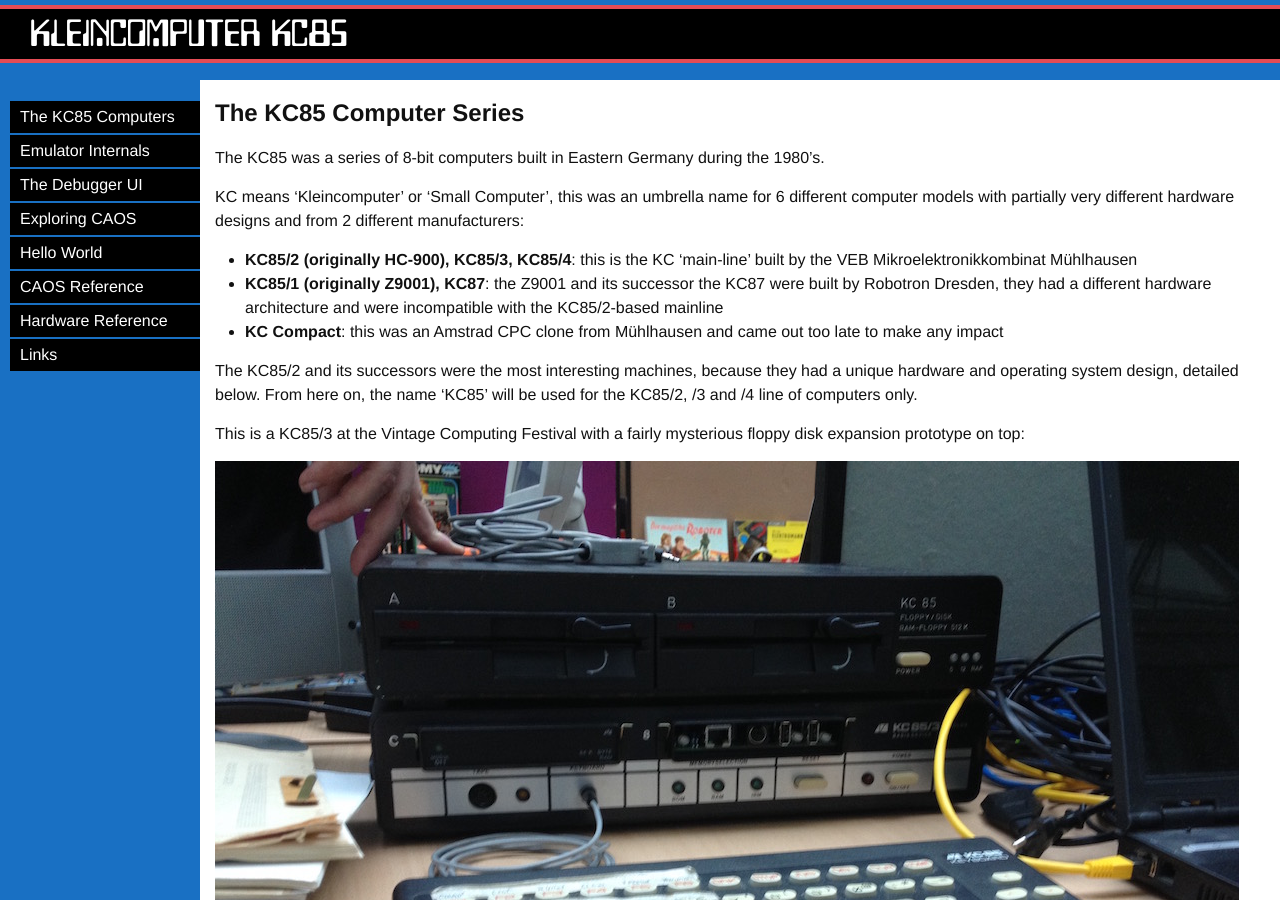
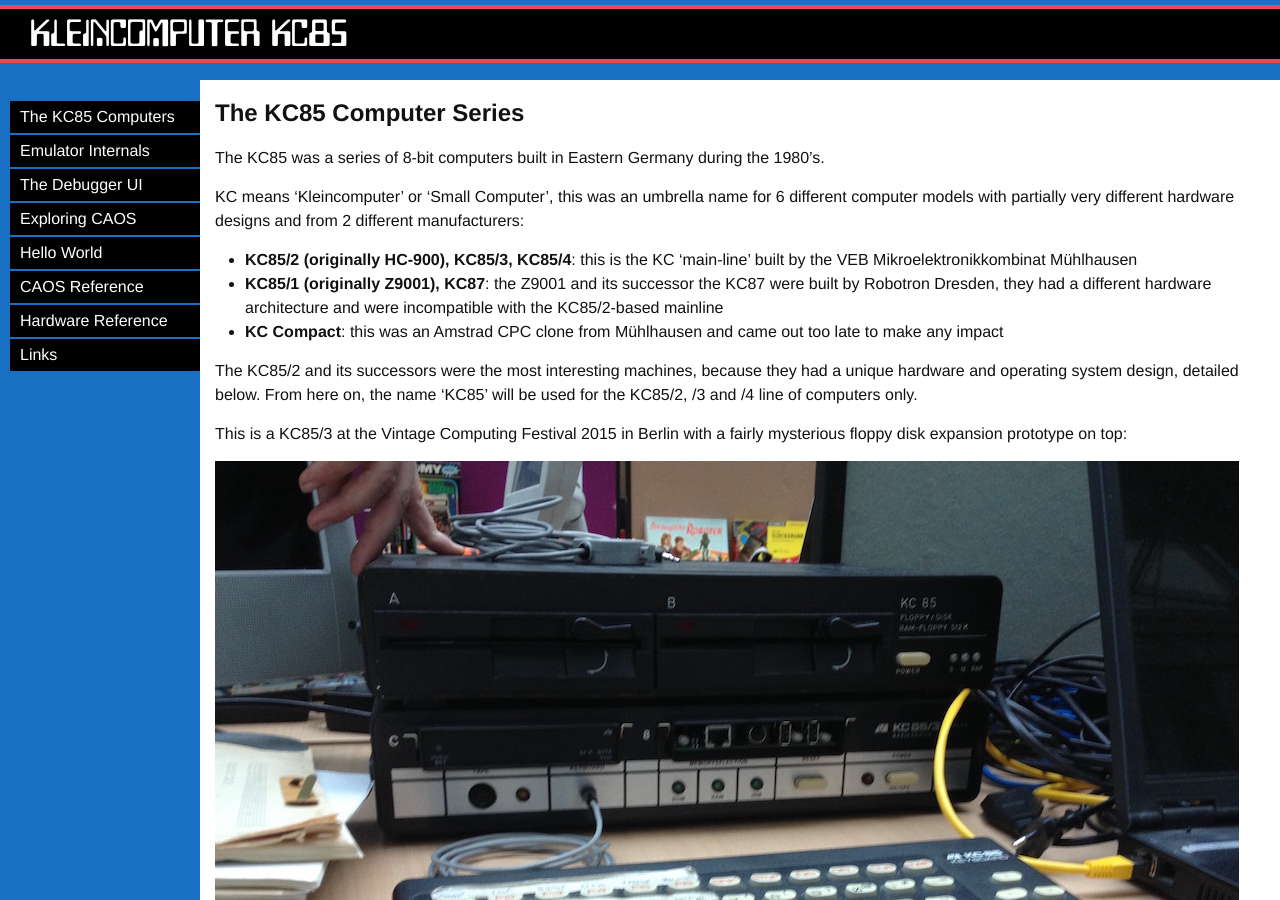
Before and after one commit to floooh/yakc, a Jekyll site: the page built from web/p010_kc85.md, in a window 1280 px wide and 900 px high. Built offline with Jekyll 4.4.1, drawn with Linux system fonts in a browser that asks for light colours.

Commit message:
Minor webpage fixes

```diff
--- a/web/p010_kc85.md
+++ b/web/p010_kc85.md
@@ -25,8 +25,8 @@ a unique hardware and operating system design, detailed below.
 From here on, the name 'KC85' will be used for the KC85/2, /3 and /4 line
 of computers only.
 
-This is a KC85/3 at the Vintage Computing Festival with a fairly mysterious
-floppy disk expansion prototype on top:
+This is a KC85/3 at the Vintage Computing Festival 2015 in Berlin with a fairly
+mysterious floppy disk expansion prototype on top:
 
 ![KC85/3 with floppy disk prototype](images/vintage_computing_festival_3.jpg)
 
```
